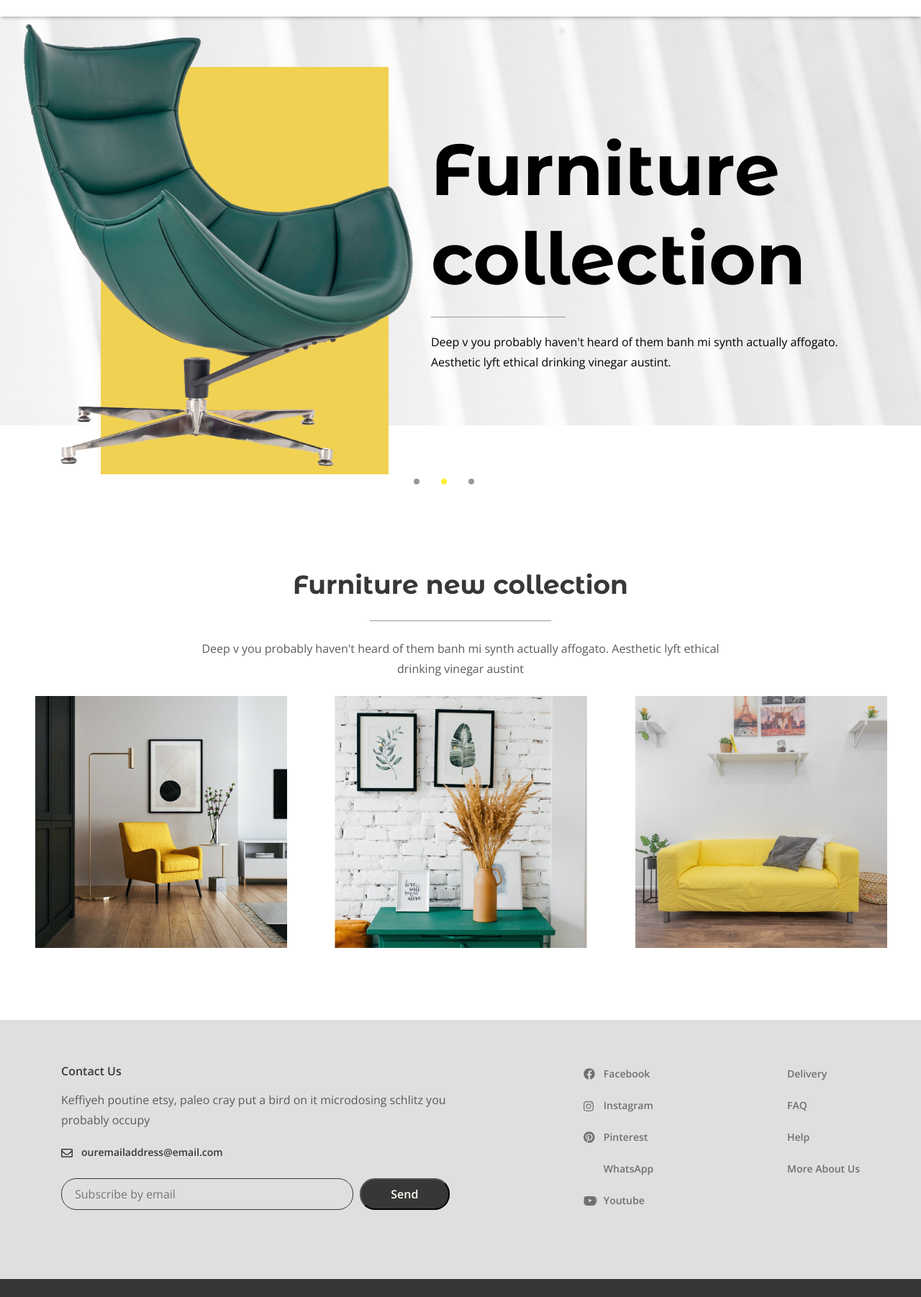
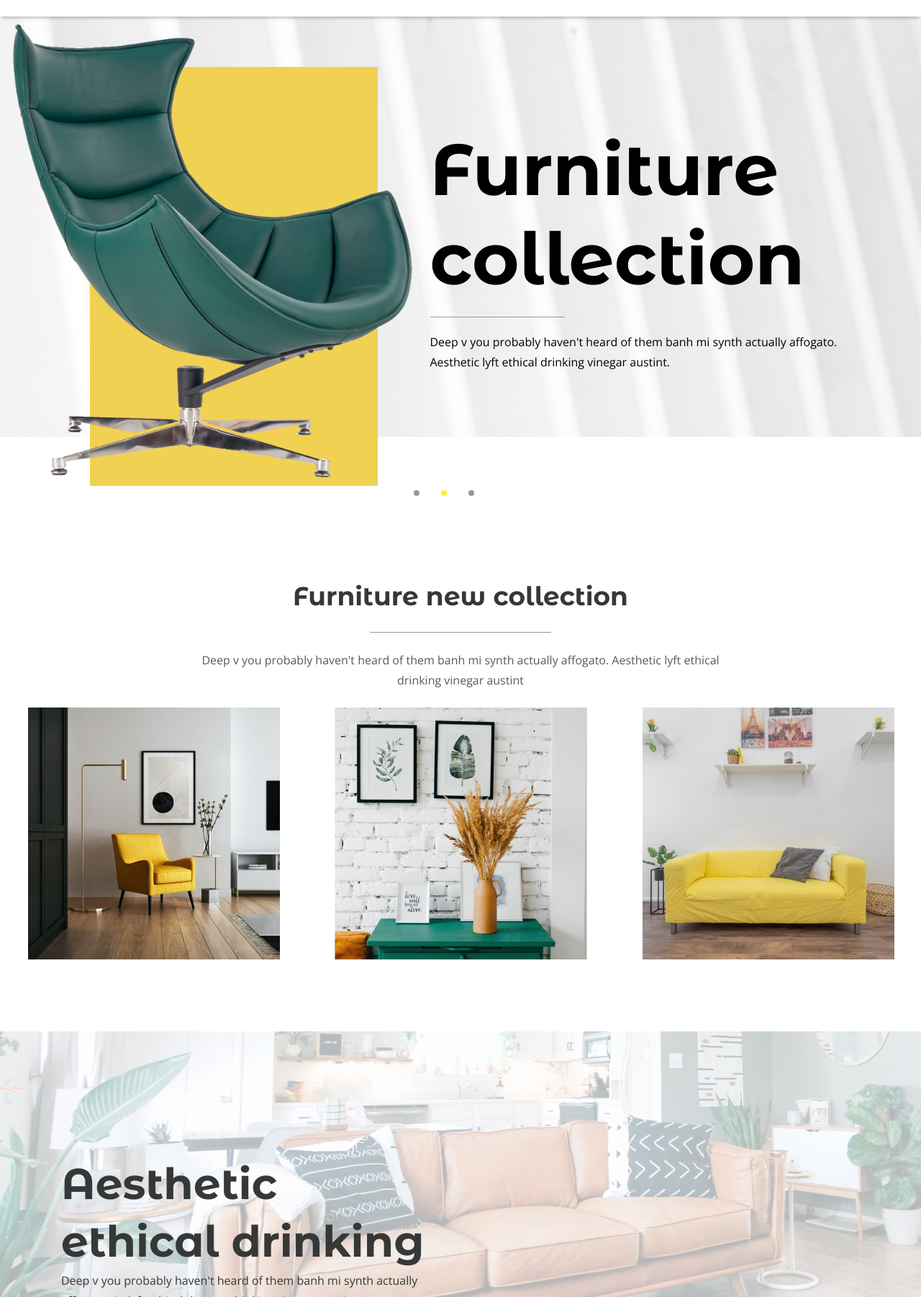
Before and after one commit to BekzodDeveloper/desire-multi-page, a website: page app/index.html in a window 1280 px wide. Shown: the part 98-1900 px from the top of the page at 72% size. Drawn offline with nearby package versions, Linux system fonts and the light colour scheme.

Commit message:
call-to-action is done

```diff
--- a/app/index.html
+++ b/app/index.html
@@ -71,14 +71,14 @@
     </header>
     <main class="main">
       <section class="main-content">
-        <div class="container-main">
+        <div class="container-middle">
           <div class="main-content__inner">
 
             <div class="main-content__slider">
               <div class="main-content__slide fade">
                 <div class="main-content__left">
                   <div class="main-content__left-bg"></div>
-                  <img class="main-content__left-img" src="images/main__chair.png" alt="slide-img-1">
+                  <img class="main-content__left-img" src="images/main-chair.png" alt="slide-img-1">
                 </div>
                 <div class="main-content__right">
                   <h1 class="main-content__right-title">Furniture collection</h1>
@@ -93,7 +93,7 @@
               <div class="main-content__slide fade">
                 <div class="main-content__left">
                   <div class="main-content__left-bg"></div>
-                  <img class="main-content__left-img" src="images/main__chair.png" alt="slide-img-1">
+                  <img class="main-content__left-img" src="images/main-chair.png" alt="slide-img-1">
                 </div>
                 <div class="main-content__right">
                   <h1 class="main-content__right-title">Furniture collection</h1>
@@ -108,7 +108,7 @@
               <div class="main-content__slide fade">
                 <div class="main-content__left">
                   <div class="main-content__left-bg"></div>
-                  <img class="main-content__left-img" src="images/main__chair.png" alt="slide-img-1">
+                  <img class="main-content__left-img" src="images/main-chair.png" alt="slide-img-1">
                 </div>
                 <div class="main-content__right">
                   <h1 class="main-content__right-title">Furniture collection</h1>
@@ -130,7 +130,7 @@
       </section>
 
       <section class="about">
-        <div class="container-about">
+        <div class="container-max">
           <div class="about__inner">
             <div class="about__content">
               <h3 class="about__title">Furniture new collection</h3>
@@ -188,6 +188,25 @@
           </div>
         </div>
       </section>
+
+      <section class="call-to-action container-max">
+        <div class="call-to-action__bg-color">
+          <div class="container">
+            <div class="call-to-action__inner">
+              <div class="call-to-action__content">
+                <h2 class="call-to-action__title">
+                  Aesthetic <br>
+                  ethical drinking</h2>
+                <p class="call-to-action__text">
+                  Deep v you probably haven't heard of them banh mi synth actually affogato. Artlyft ethical the one
+                  drinking vinegar austint
+                </p>
+              </div>
+            </div>
+          </div>
+        </div>
+      </section>
+
     </main>
 
     <footer id="footer" class="footer">
--- a/app/js/main.js
+++ b/app/js/main.js
@@ -30,6 +30,7 @@ $(document).ready(function(){
         autoplay: true,
         prevArrow: false,
         nextArrow: false,
-        focusOnSelect: true
+        focusOnSelect: true,
+
     });
 });
--- a/app/scss/_global.scss
+++ b/app/scss/_global.scss
@@ -26,8 +26,13 @@ body {
 	margin: 0 auto;
 	padding: 0 15px;
 }
-.container-about {
-	max-width: 1920px;
+.container-middle {
+	max-width: 1372px;
 	margin: 0 auto;
 	padding: 0 15px;
 }
+.container-max {
+	max-width: 1920px;
+	margin: 0 auto;
+	padding: 0 0px;
+}
--- a/app/scss/style.scss
+++ b/app/scss/style.scss
@@ -113,11 +113,7 @@
         width: 100%;
     }
 }
-.container-main {
-    max-width: 1357px;
-    margin: 0 auto;
-    padding: 0 30px;
-}
+
 .main-content {
     background-image: url(../images/main-bg.jpg);
     background-size: cover;
@@ -153,6 +149,7 @@
     &__left-img {
         max-width: 703px;
         width: 100%;
+        margin: 0 auto;
     }
     &__slide {
         display: flex !important;
@@ -209,7 +206,7 @@
 }
 
 .about {
-    padding-bottom: 100px; ;
+    padding-bottom: 100px;
 
     &__content {
         text-align: center;
@@ -249,9 +246,8 @@
             opacity: 0.6;
         }
     }
-    &__image{
+    &__image {
         margin: 0 auto;
-
     }
 
     &__slide-content {
@@ -289,13 +285,34 @@
             transform: translate(-50%, 0);
             width: 200px;
             height: 1px;
-            background-color: #6D7278;
+            background-color: #6d7278;
             // margin-bottom: 25px;
         }
-
     }
     &__slide-content__text {
         color: #707070;
+    }
+}
+
+.call-to-action {
+    background-image: url(../images/call-to-action-bg.jpg);
+    background-size: cover;
+
+    &__bg-color {
+        padding-top: 172px;
+        padding-bottom: 156px;
+        background-color: rgba(255, 255, 255, 0.7);
+    }
+    &__title {
+        @extend %title-font;
+        color: $title-color;
+        font-size: 60px;
+        line-height: 80px;
+    }
+    &__text {
+        color: $title-color;
+        width: 540px;
+        opacity: 1;
     }
 }
 
```
Also changed, not shown: app/css/style.min.css, app/images/call-to-action-bg.jpg (added), app/images/main-chair.png (renamed from app/images/main__chair.png).
